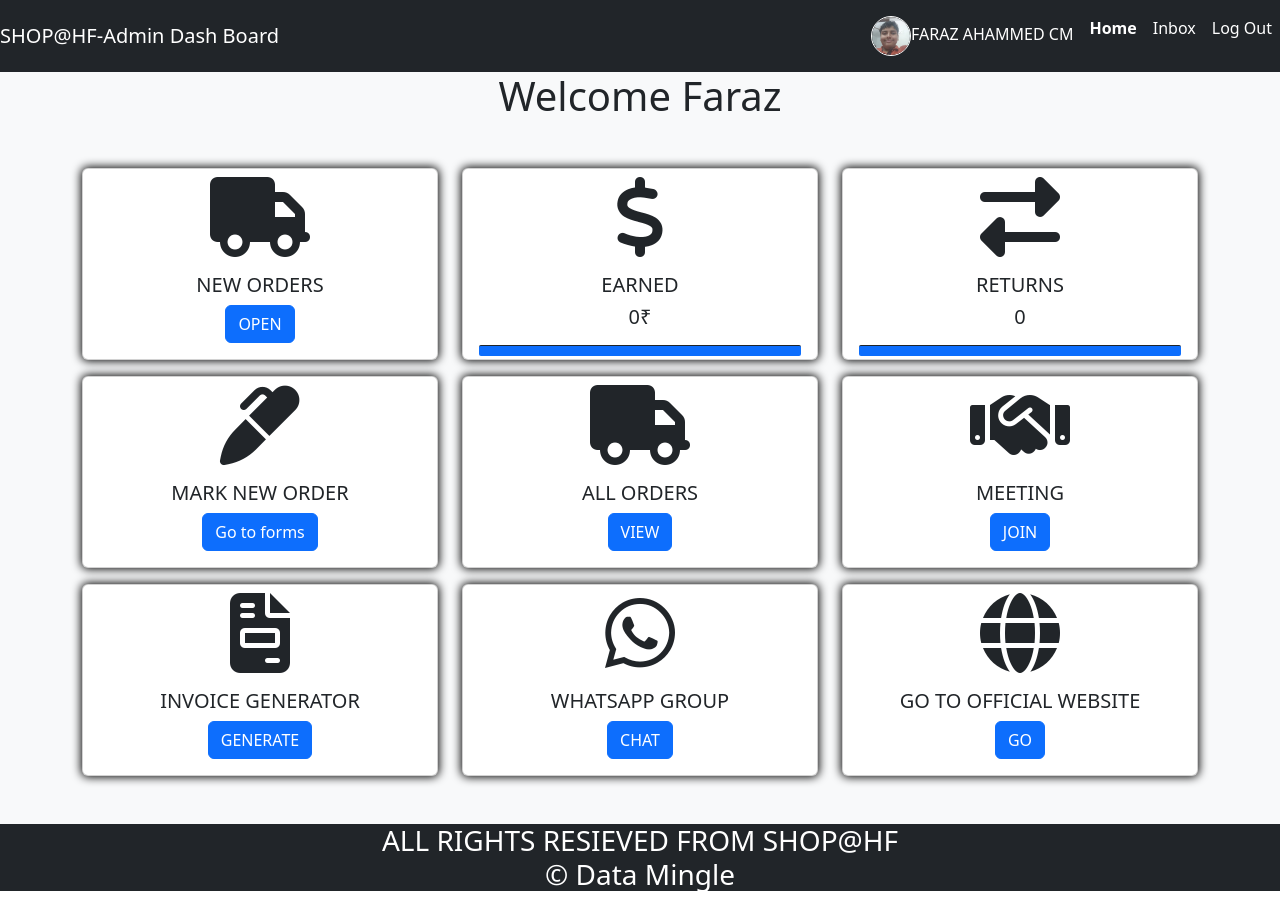
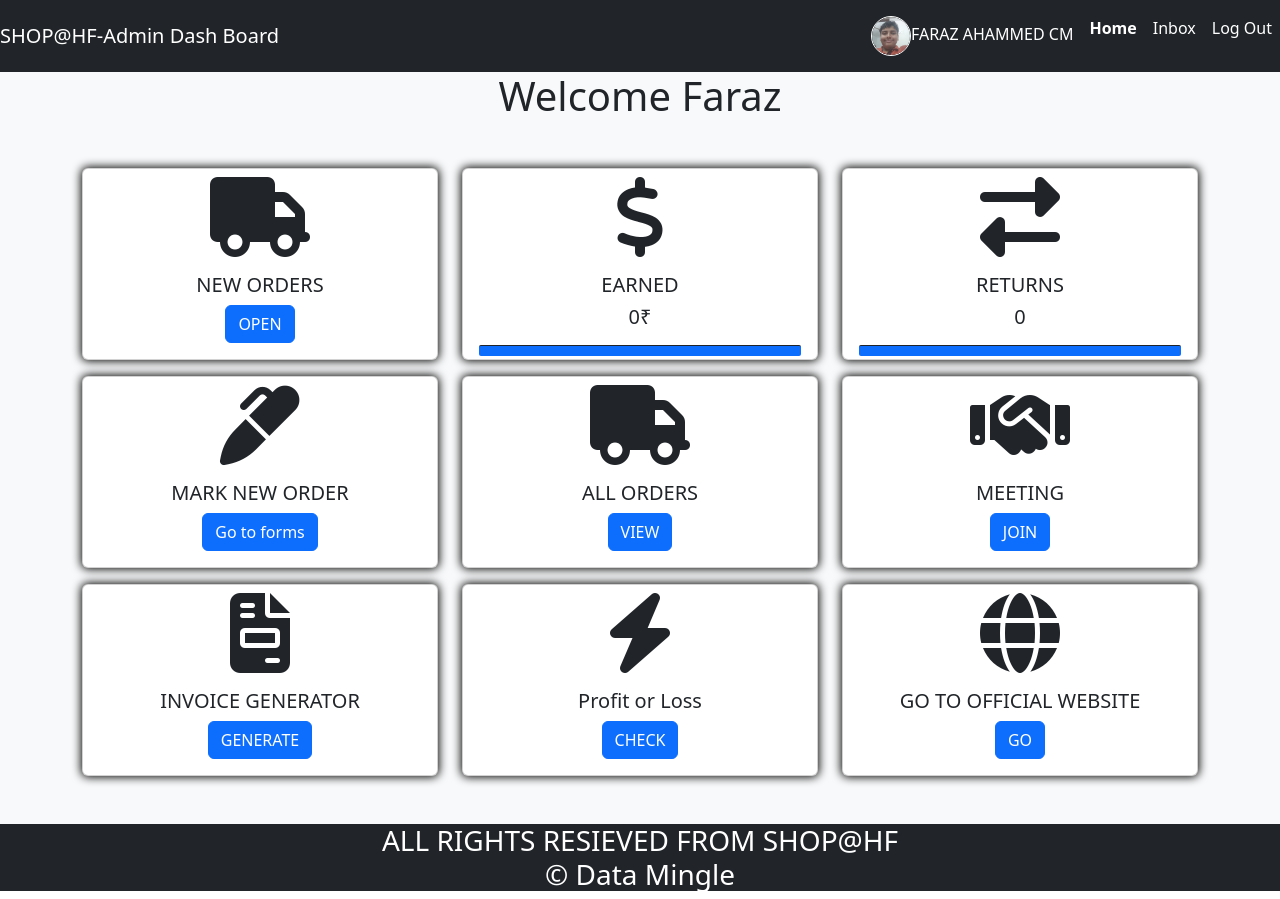
Before and after one commit to HaseefMuhammed/Data-Mingle-Host, a plain HTML site: page shop@hf/home-faraz.html in a window 1280 px wide. Drawn offline with nearby package versions, Linux system fonts and the light colour scheme.

Commit message:
Loss or Profit added

```diff
--- a/shop@hf/home-faraz.html
+++ b/shop@hf/home-faraz.html
@@ -130,12 +130,12 @@
 
 <div class="col-md-4 pt-3 ">
   <div class="card text-center" style="height: 12em;">
-      <i class="fa-brands fa-whatsapp display-1 text-center mt-2"></i>
+      <i class="fa-solid fa-bolt display-1 text-center mt-2"></i>
       <div class="card-body">
-        <h5 class="card-title text-center">WHATSAPP GROUP</h5>
+        <h5 class="card-title text-center">Profit or Loss</h5>
         <!-- <h5 class="card-text text-center">0</h5>
         <hr class="hr5"> -->
-        <a href="https://chat.whatsapp.com/EG6ds9t71T9EkEFWe0xriX" target="_blank" class="btn btn-primary">CHAT</a>
+        <a href="https://docs.google.com/spreadsheets/d/1DLOSlbXbedgt5o83XdM8BaXZD91XB3SWQDVwGx-fyTc/edit?usp=sharing" target="_blank" class="btn btn-primary">CHECK</a>
       </div>
     </div>
 </div>
```
Also changed, not shown: shop@hf/home-hadikh.html (+3 -3 lines), shop@hf/home-haseef.html (+3 -3 lines), shop@hf/index.html (+1 -1 lines).
